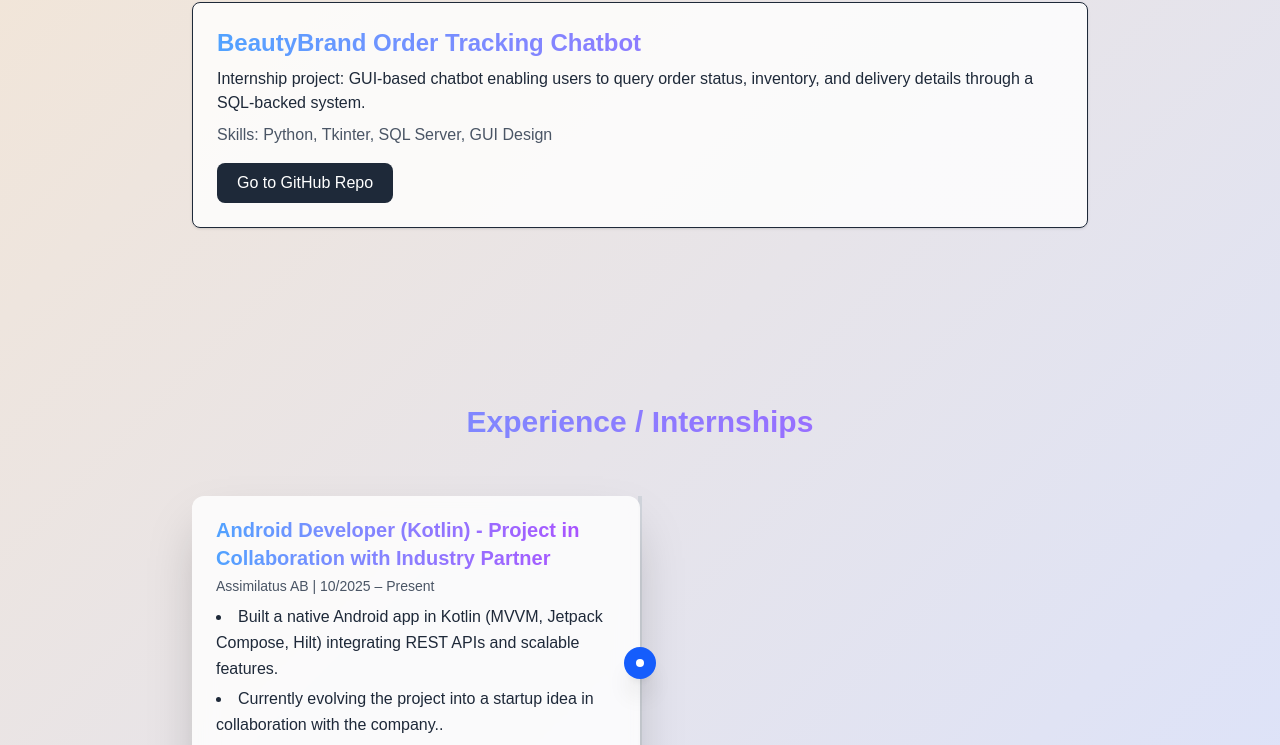
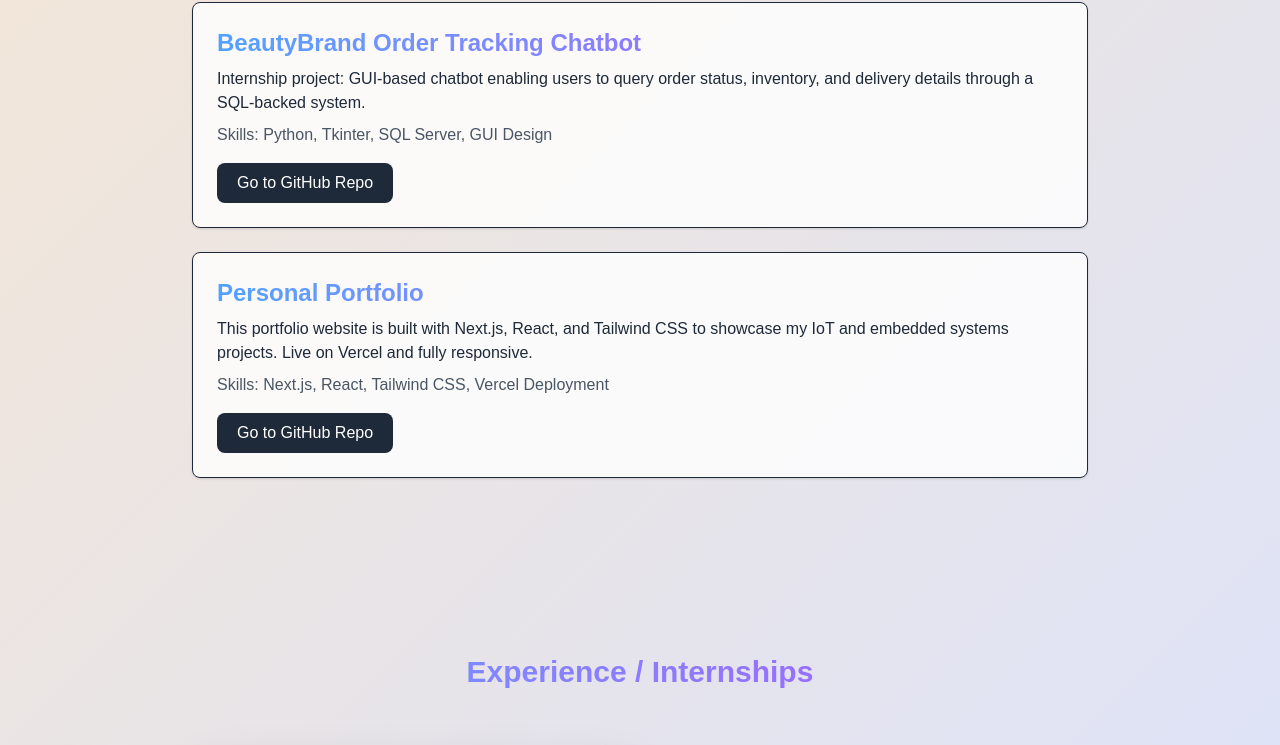
Before and after one commit to Shwetha-org/Portfolio, a Next.js app: page / in a window 1280 px wide. Shown: the part 2004-2749 px from the top of the page. Built offline with nearby package versions, Linux system fonts and the light colour scheme.

Commit message:
Update portfolio layout and content

```diff
--- a/app/page.tsx
+++ b/app/page.tsx
@@ -32,6 +32,13 @@ export default function Home() {
         "Internship project: GUI-based chatbot enabling users to query order status, inventory, and delivery details through a SQL-backed system.",
       skills: ["Python", "Tkinter", "SQL Server", "GUI Design"],
       link: "https://github.com/Shwetha-org/Optimal-Solutions-chatbot",
+    },
+    {
+      title: "Personal Portfolio",
+      description:
+        "This portfolio website is built with Next.js, React, and Tailwind CSS to showcase my IoT and embedded systems projects. Live on Vercel and fully responsive.",
+      skills: ["Next.js", "React", "Tailwind CSS", "Vercel Deployment"],
+      link: "https://github.com/Shwetha-org/Portfolio",
     },
   ];
 
```
